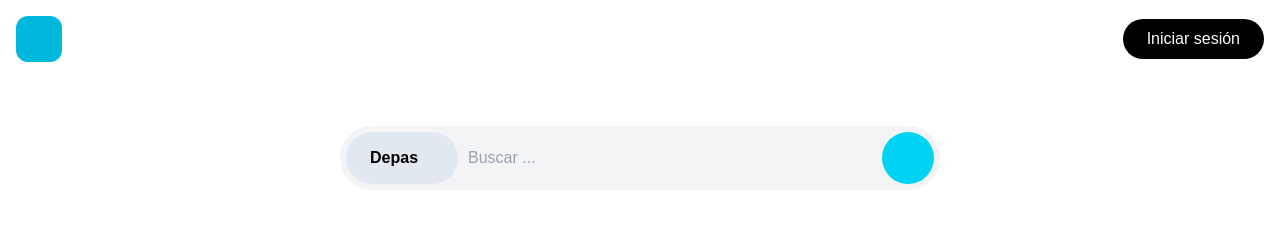
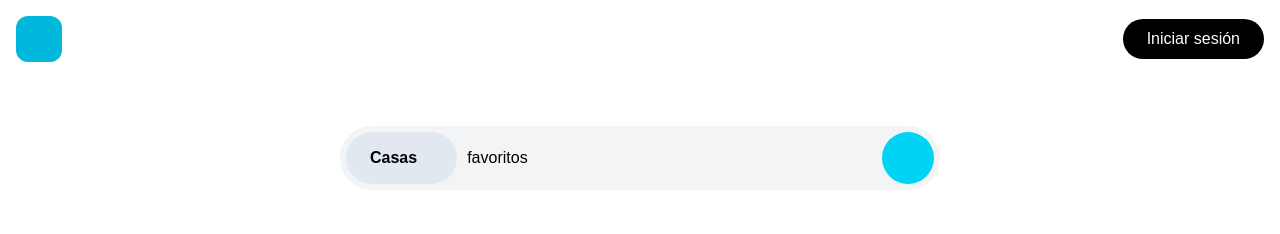
Before and after one commit to raffo1234/casamia, a Next.js app: page /inmuebles/favoritos in a window 1280 px wide. Shown: the top 234 px of the page. Built offline with nearby package versions, Linux system fonts and the light colour scheme; no server answers; the database is empty; some icons are missing.

Commit message:
feat: search pages

```diff
--- /dev/null
+++ b/src/app/casas/[buscador]/page.tsx
@@ -0,0 +1,17 @@
+import HightLightSelect from "@/components/HighLightSelect";
+import PropertiesResult from "@/components/PropertiesResult";
+import SearchForm from "@/components/SearchForm";
+import { auth } from "@/lib/auth";
+
+export default async function Page() {
+  const session = await auth();
+  const userEmail = session?.user?.email;
+
+  return (
+    <>
+      <SearchForm />
+      <HightLightSelect />
+      <PropertiesResult userEmail={userEmail} />
+    </>
+  );
+}
--- /dev/null
+++ b/src/app/casas/page.tsx
@@ -0,0 +1,17 @@
+import HightLightSelect from "@/components/HighLightSelect";
+import PropertiesResult from "@/components/PropertiesResult";
+import SearchForm from "@/components/SearchForm";
+import { auth } from "@/lib/auth";
+
+export default async function Page() {
+  const session = await auth();
+  const userEmail = session?.user?.email;
+
+  return (
+    <>
+      <SearchForm />
+      <HightLightSelect />
+      <PropertiesResult userEmail={userEmail} />
+    </>
+  );
+}
--- a/src/app/components/PropertiesResult.tsx
+++ b/src/app/components/PropertiesResult.tsx
@@ -1,3 +1,5 @@
+"use client";
+
 import { supabase } from "../lib/supabase";
 import useSWR from "swr";
 import PropertyItem from "./PropertyItem";
@@ -7,6 +9,7 @@ import PropertiesGrid from "./PropertiesGrid";
 import { Icon } from "@iconify/react";
 import Link from "next/link";
 import { PropertyType as PropertyTypeDb } from "@/types/propertyType";
+import { usePathname } from "next/navigation";
 
 const columnsToSearch = [
   "title",
@@ -75,11 +78,14 @@ const fetcher = async (searchTerms: string, pathnameArray: string[]) => {
 
 export default function PropertiesResult({
   userEmail,
-  pathnameArray,
 }: {
-  pathnameArray: string[];
   userEmail: string | null | undefined;
 }) {
+  const pathname = usePathname();
+  const pathnameArray = pathname
+    .split("/")
+    .filter((segment: string) => segment !== "");
+
   const searchTerms = getLastSlashValueFromCurrentUrl() || "";
   const { data: properties } = useSWR(
     `${userEmail}-${searchTerms}-result-properties`,
--- a/src/app/components/SearchForm.tsx
+++ b/src/app/components/SearchForm.tsx
@@ -4,32 +4,40 @@ import { Icon } from "@iconify/react";
 import { PropertyType } from "@/types/propertyState";
 import { useEffect, useState } from "react";
 import { useForm, type SubmitHandler } from "react-hook-form";
-
+import { usePathname } from "next/navigation";
+import { useRouter } from "next/navigation";
 type Inputs = {
   type: string;
   keywords: string;
 };
 
-export default function SearchForm({
-  pathnameArray,
-}: {
-  pathnameArray?: string[];
-}) {
+export default function SearchForm() {
+  const router = useRouter();
+  const pathname = usePathname();
+  const pathnameArray = pathname
+    .split("/")
+    .filter((segment: string) => segment !== "");
+
   const [isOpen, setIsOpen] = useState(false);
   const [typeInput, setTypeInput] = useState<string>(
-    (pathnameArray?.at(0)?.toUpperCase() as PropertyType) ||
-      PropertyType.APARTMENT
+    pathnameArray.length === 0
+      ? PropertyType.APARTMENT
+      : (pathnameArray?.at(0)?.toUpperCase() as PropertyType)
   );
   const { register, reset, handleSubmit } = useForm<Inputs>();
 
   const onSubmit: SubmitHandler<Inputs> = async (formData) => {
     const keywords = encodeURIComponent(formData.keywords);
-    window.location.href = `/${typeInput?.toLowerCase()}/${keywords}`;
+    router.push(`/${typeInput?.toLowerCase()}/${keywords}`);
   };
 
   useEffect(() => {
-    if (pathnameArray) {
-      setTypeInput(pathnameArray.at(0)?.toUpperCase() as PropertyType);
+    if (pathnameArray.length > 0) {
+      setTypeInput(
+        pathnameArray.length === 0
+          ? PropertyType.APARTMENT
+          : (pathnameArray?.at(0)?.toUpperCase() as PropertyType)
+      );
       if (pathnameArray[1]) {
         reset({ keywords: decodeURI(pathnameArray[1]) });
       }
--- /dev/null
+++ b/src/app/departamentos/[departamentos]/page.tsx
@@ -0,0 +1,17 @@
+import HightLightSelect from "@/components/HighLightSelect";
+import PropertiesResult from "@/components/PropertiesResult";
+import SearchForm from "@/components/SearchForm";
+import { auth } from "@/lib/auth";
+
+export default async function Page() {
+  const session = await auth();
+  const userEmail = session?.user?.email;
+
+  return (
+    <>
+      <SearchForm />
+      <HightLightSelect />
+      <PropertiesResult userEmail={userEmail} />
+    </>
+  );
+}
--- /dev/null
+++ b/src/app/departamentos/page.tsx
@@ -0,0 +1,17 @@
+import HightLightSelect from "@/components/HighLightSelect";
+import PropertiesResult from "@/components/PropertiesResult";
+import SearchForm from "@/components/SearchForm";
+import { auth } from "@/lib/auth";
+
+export default async function Page() {
+  const session = await auth();
+  const userEmail = session?.user?.email;
+
+  return (
+    <>
+      <SearchForm />
+      <HightLightSelect />
+      <PropertiesResult userEmail={userEmail} />
+    </>
+  );
+}
```
